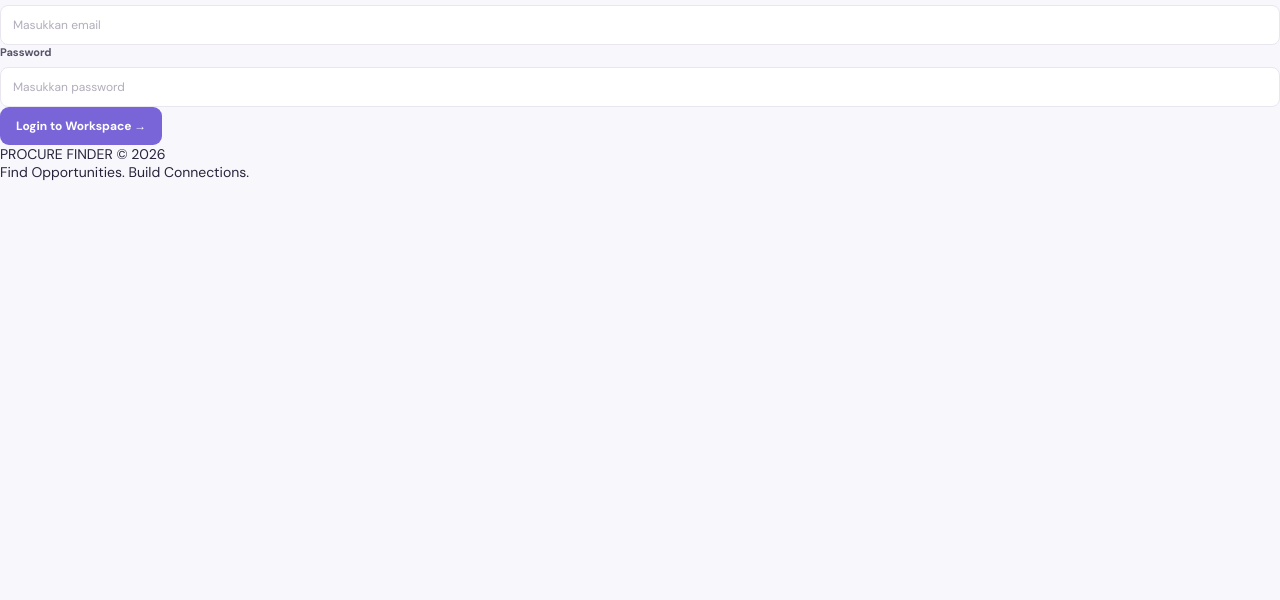
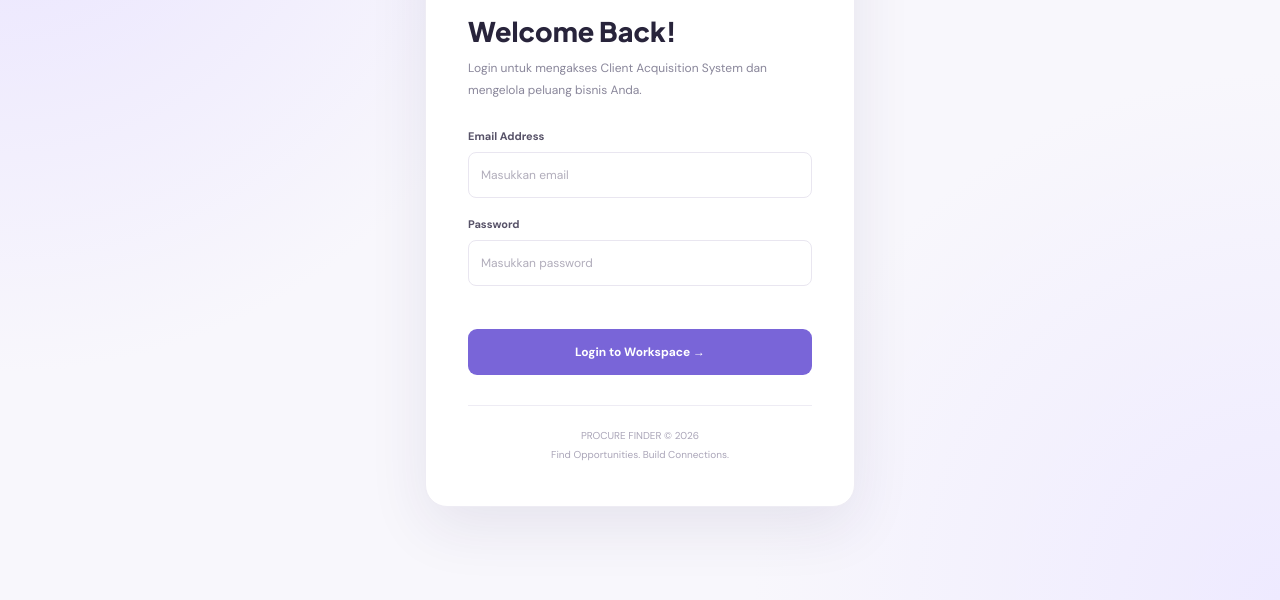
Before and after one commit to nana13-pixel/procure-finder, a plain HTML site: page login.html in a window 1280 px wide. Shown: the part 200-800 px from the top of the page. Drawn offline with Linux system fonts and the light colour scheme; a script that the page names is missing.

Commit message:
Update style.css

```diff
--- a/style.css
+++ b/style.css
@@ -307,3 +307,101 @@ textarea { resize: vertical; line-height: 1.6; }
   .stat-card > strong { font-size: 19px; }
   .section-heading h2 { font-size: 17px; }
 }
+
+/* =========================================
+   LOGIN PAGE
+========================================= */
+
+.login-page {
+  min-height: 100vh;
+  display: flex;
+  justify-content: center;
+  align-items: center;
+  padding: 24px;
+  background:
+    radial-gradient(circle at top left, #e8e2ff 0, transparent 38%),
+    radial-gradient(circle at bottom right, #eeeaff 0, transparent 35%),
+    #f8f7fc;
+}
+
+.login-card {
+  width: 100%;
+  max-width: 430px;
+  background: #ffffff;
+  padding: 42px;
+  border: 1px solid #eeecf4;
+  border-radius: 22px;
+  box-shadow: 0 20px 60px rgba(43, 34, 90, .09);
+}
+
+.login-brand {
+  display: flex;
+  align-items: center;
+  gap: 12px;
+  margin-bottom: 35px;
+}
+
+.login-card h1 {
+  font-family: 'Plus Jakarta Sans', sans-serif;
+  font-size: 27px;
+  font-weight: 800;
+  color: var(--ink);
+  margin: 0 0 10px;
+}
+
+.login-card > p {
+  font-size: 12px;
+  line-height: 1.8;
+  color: var(--muted);
+  margin: 0 0 28px;
+}
+
+.login-form {
+  display: grid;
+  gap: 19px;
+}
+
+.login-form .field label {
+  margin-bottom: 9px;
+}
+
+.login-form input {
+  min-height: 46px;
+}
+
+.login-form .primary-button {
+  width: 100%;
+  min-height: 46px;
+  margin-top: 5px;
+}
+
+.login-message {
+  color: #d65d70;
+  font-size: 11px;
+  line-height: 1.6;
+}
+
+.login-footer {
+  border-top: 1px solid var(--line);
+  margin-top: 30px;
+  padding-top: 20px;
+  text-align: center;
+  color: #aaa5b8;
+  font-size: 10px;
+  line-height: 1.9;
+}
+
+@media (max-width: 480px) {
+  .login-page {
+    padding: 18px;
+  }
+
+  .login-card {
+    padding: 28px 23px;
+    border-radius: 17px;
+  }
+
+  .login-card h1 {
+    font-size: 24px;
+  }
+}
```
